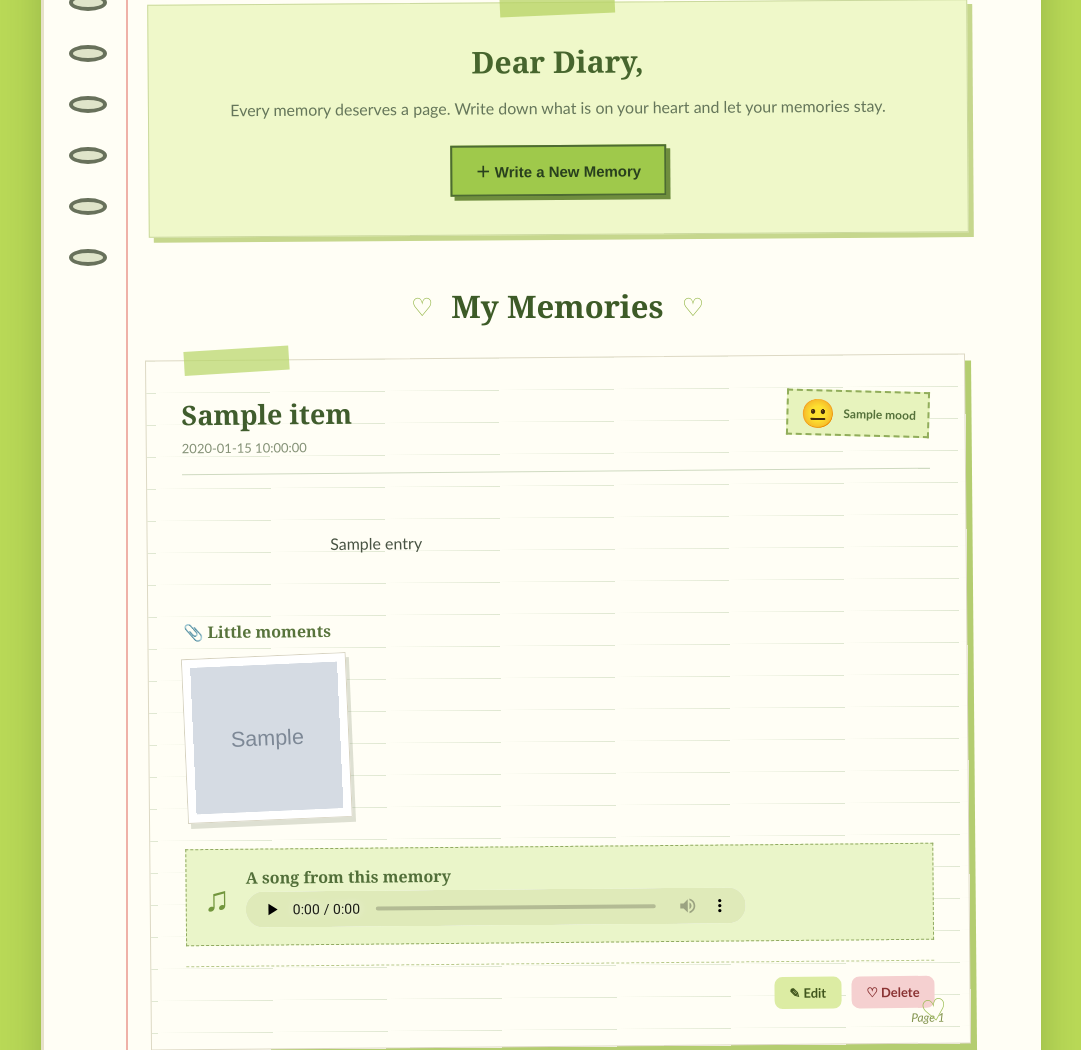
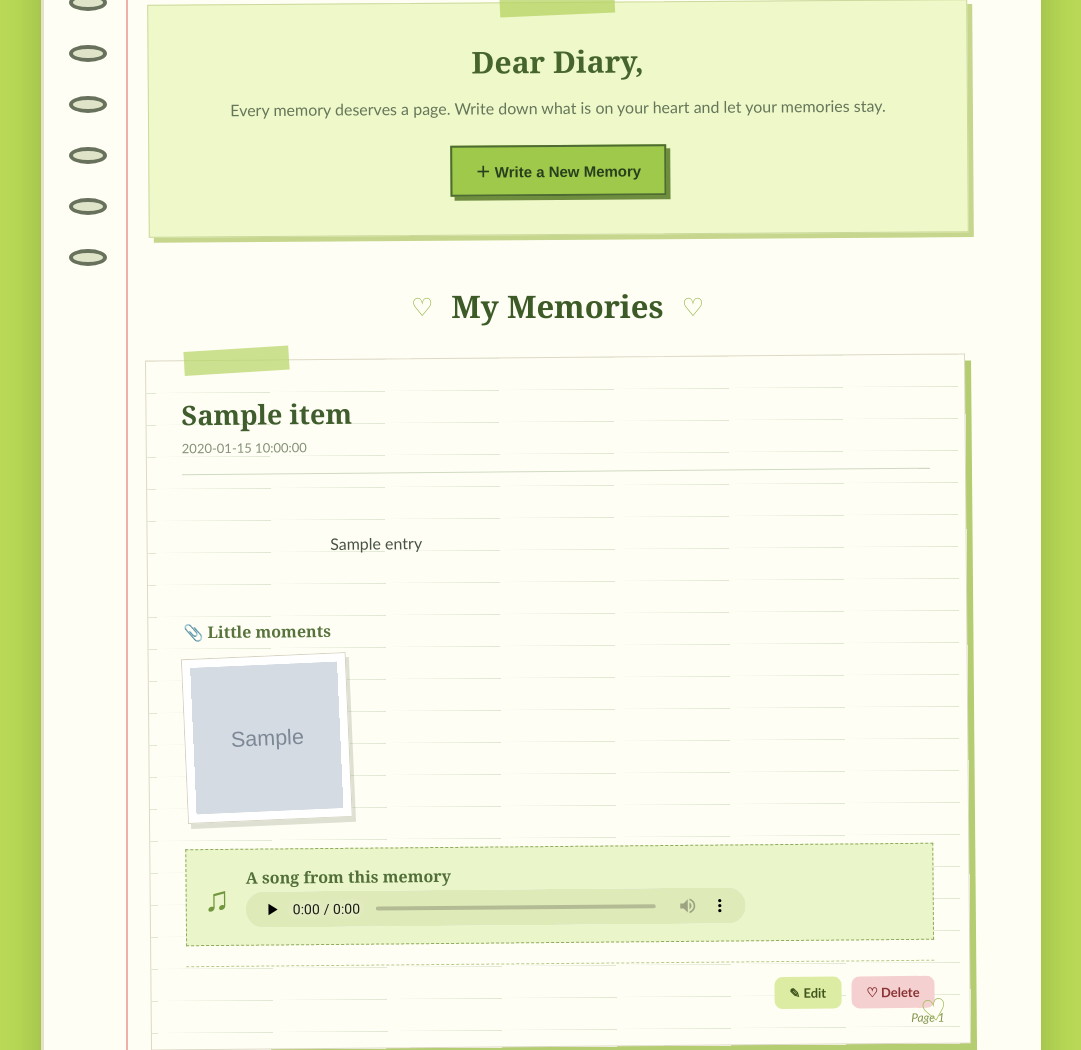
Before and after one commit to eronskie90/Music-From-My-Heart, a Flask app: template templates/index.html in a window 1280 px wide. Shown: the part 280-1330 px from the top of the page, without its empty margins (99-1180 px from the left). Run offline with Flask 3, Linux system fonts and the light colour scheme; the template is opened without the code that fills it: most values are stand-ins (such as "Sample title", 1, 10 or a date in 2020); grey boxes marked "Sample" are stand-in pictures.

Commit message:
Remove emotion display

```diff
--- a/templates/index.html
+++ b/templates/index.html
@@ -83,52 +83,6 @@
                                     <div>
                                         <h3>{{ item.title }}</h3>
                                         <p class="entry-date">{{ item.date }}</p>
-                                    </div>
-
-                                    <div class="emotion">
-
-                                        {% if item.mood == "joy" %}
-
-                                            <div class="emotion-face">😊</div>
-                                            <span>Joy</span>
-
-                                        {% elif item.mood == "sadness" %}
-
-                                            <div class="emotion-face">😢</div>
-                                            <span>Sadness</span>
-
-                                        {% elif item.mood == "anger" %}
-
-                                            <div class="emotion-face">😠</div>
-                                            <span>Anger</span>
-
-                                        {% elif item.mood == "fear" %}
-
-                                            <div class="emotion-face">😨</div>
-                                            <span>Fear</span>
-
-                                        {% elif item.mood == "love" %}
-
-                                            <div class="emotion-face">🥰</div>
-                                            <span>Love</span>
-
-                                        {% elif item.mood == "surprise" %}
-
-                                            <div class="emotion-face">😲</div>
-                                            <span>Surprise</span>
-
-                                        {% elif item.mood == "disgust" %}
-
-                                            <div class="emotion-face">🤢</div>
-                                            <span>Disgust</span>
-
-                                        {% else %}
-
-                                            <div class="emotion-face">😐</div>
-                                            <span>{{ item.mood }}</span>
-
-                                        {% endif %}
-
                                     </div>
 
                                 </div>
@@ -219,7 +173,7 @@
 
                                                 {% else %}
 
-                                                    <p class="ai-note">
+                                                    <p class="song-note">
                                                         No preview available for this track.
                                                     </p>
 
```
